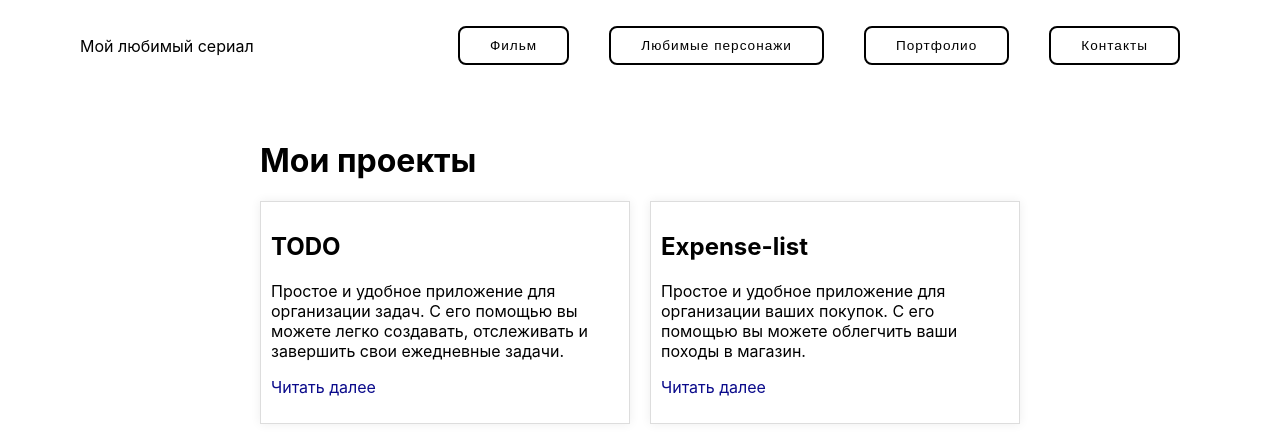
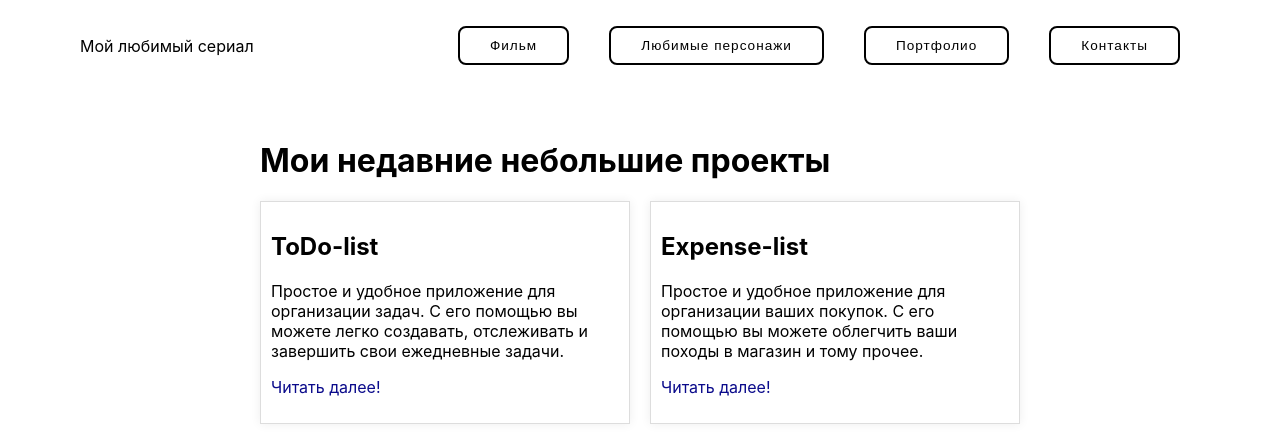
Before and after one commit to DOLBOLESCH/attest-svelte, a SvelteKit app: page /project in a window 1280 px wide. Shown: the top 434 px of the page. Built offline with nearby package versions, Linux system fonts and the light colour scheme.

Commit message:
text fixes in apps

```diff
--- a/src/routes/project/+page.svelte
+++ b/src/routes/project/+page.svelte
@@ -3,14 +3,14 @@
 </svelte:head>
 
 <div class="container">
-    <h1>Мои проекты</h1>
+    <h1>Мои недавние небольшие проекты</h1>
     <div class="apps">
         {#each routes as page}
         <div class="app">
             <h2>{page.title}</h2>
             <p>{page.body}</p>
             <p class="readmore">
-                <a class="link" href={`/project/apps/${page.id}`}>Читать далее</a>
+                <a class="link" href={`/project/apps/${page.id}`}>Читать далее!</a>
             </p>
         </div>
         {/each}
--- a/src/routes/project/routes.js
+++ b/src/routes/project/routes.js
@@ -1,13 +1,13 @@
 export const routes = [
     {
     id:1,
-    title: 'TODO',
+    title: 'ToDo-list',
     body: 'Простое и удобное приложение для организации задач. С его помощью вы можете легко создавать, отслеживать и завершить свои ежедневные задачи.'
     },
 
     {
     id:2,
     title:'Expense-list',
-    body: 'Простое и удобное приложение для организации ваших покупок. С его помощью вы можете облегчить ваши походы в магазин.'
+    body: 'Простое и удобное приложение для организации ваших покупок. С его помощью вы можете облегчить ваши походы в магазин и тому прочее.'
     },
 ]
```
